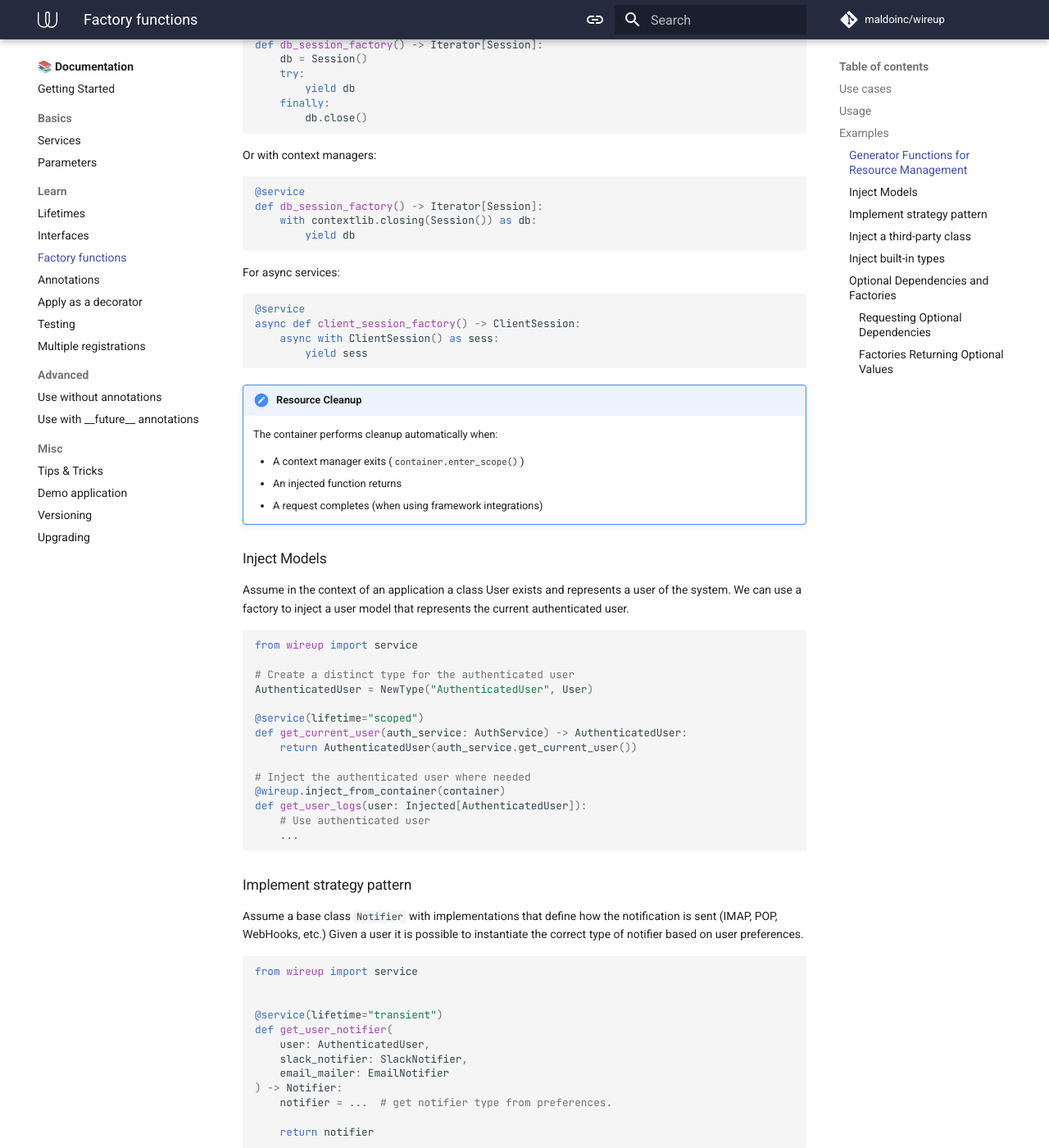
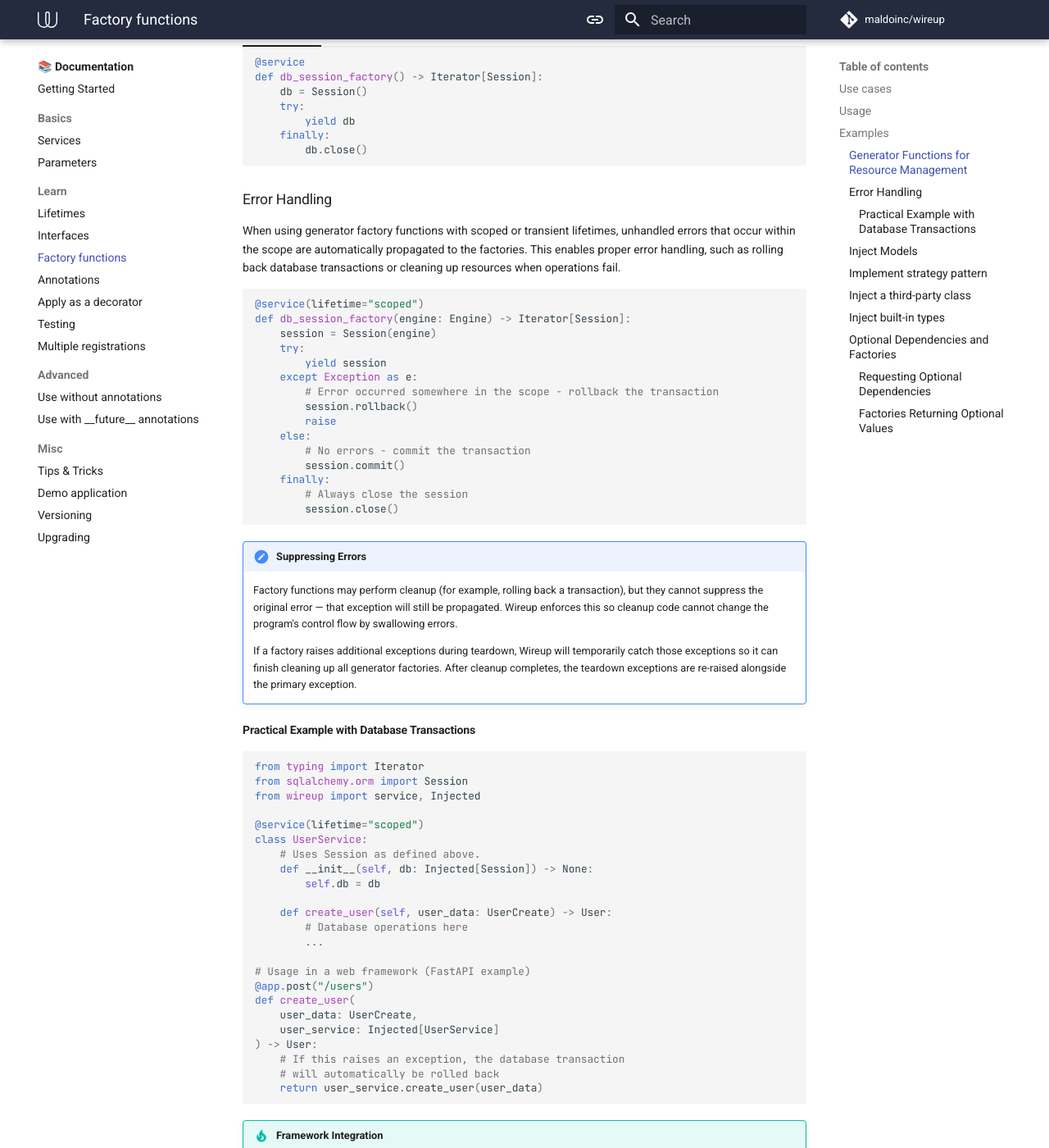
Before and after one commit to maldoinc/wireup, an MkDocs documentation site: the page built from docs/pages/factory_functions.md, in a window 1280 px wide and 1400 px high, scrolled down 908 px. Shown: the whole window at 82% size. Built offline with MkDocs 1.6.1 and Material for MkDocs 9.7.7, drawn with Linux system fonts in a browser that asks for light colours; comment, search, counter and statistics services are not loaded; the version menu is left out; some of the changed text lies outside the part shown.

Commit message:
Send errors to factories

````diff
--- a/docs/pages/factory_functions.md
+++ b/docs/pages/factory_functions.md
@@ -28,38 +28,102 @@ When the container needs to inject a dependency, it checks known factories to se
 
 When your service requires cleanup (like database connections or network resources), use generator functions:
 
+=== "Generators"
+
+    ```python
+    @service
+    def db_session_factory() -> Iterator[Session]:
+        db = Session()
+        try:
+            yield db
+        finally:
+            db.close()
+    ```
+
+=== "Context Manager"
+
+    ```python
+    @service
+    def db_session_factory() -> Iterator[Session]:
+        with contextlib.closing(Session()) as db:
+            yield db
+    ```
+
+=== "Async Context Manager"
+
+    ```python
+    @service
+    async def client_session_factory() -> ClientSession:
+        async with ClientSession() as sess:
+            yield sess
+    ```
+
+### Error Handling
+
+When using generator factory functions with scoped or transient lifetimes, unhandled errors that occur within the
+scope are  automatically propagated to the factories. This enables proper error handling, such as rolling back
+database transactions or cleaning up resources when operations fail.
+
 ```python
-@service
-def db_session_factory() -> Iterator[Session]:
-    db = Session()
+@service(lifetime="scoped")
+def db_session_factory(engine: Engine) -> Iterator[Session]:
+    session = Session(engine)
     try:
-        yield db
+        yield session
+    except Exception as e:
+        # Error occurred somewhere in the scope - rollback the transaction
+        session.rollback()
+        raise
+    else:
+        # No errors - commit the transaction
+        session.commit()
     finally:
-        db.close()
+        # Always close the session
+        session.close()
 ```
 
-Or with context managers:
+!!! note "Suppressing Errors"
+    Factory functions may perform cleanup (for example, rolling back a transaction), but they cannot suppress
+    the original error — that exception will still be propagated. Wireup enforces this so cleanup code cannot
+    change the program's control flow by swallowing errors.
+
+    If a factory raises additional exceptions during teardown, Wireup will temporarily catch those exceptions
+    so it can finish cleaning up all generator factories. After cleanup completes, the teardown exceptions are
+    re-raised alongside the primary exception.
+
+
+#### Practical Example with Database Transactions
+
 ```python
-@service
-def db_session_factory() -> Iterator[Session]:
-    with contextlib.closing(Session()) as db:
-        yield db
+from typing import Iterator
+from sqlalchemy.orm import Session
+from wireup import service, Injected
+
+@service(lifetime="scoped")
+class UserService:
+    # Uses Session as defined above.
+    def __init__(self, db: Injected[Session]) -> None:
+        self.db = db
+
+    def create_user(self, user_data: UserCreate) -> User:
+        # Database operations here
+        ...
+
+# Usage in a web framework (FastAPI example)
+@app.post("/users")
+def create_user(
+    user_data: UserCreate,
+    user_service: Injected[UserService]
+) -> User:
+    # If this raises an exception, the database transaction
+    # will automatically be rolled back
+    return user_service.create_user(user_data)
 ```
 
-For async services:
-```python
-@service
-async def client_session_factory() -> ClientSession:
-    async with ClientSession() as sess:
-        yield sess
-```
-
-!!! note "Resource Cleanup"
-    The container performs cleanup automatically when:
-
-    * A context manager exits (`container.enter_scope()`)
-    * An injected function returns
-    * A request completes (when using framework integrations)
+!!! tip "Framework Integration"
+    When using Wireup with web frameworks, each request automatically gets its own scope.
+    When using this feature, database transactions and other resources are automatically managed per request,
+    with automatic rollback on any unhandled exception.
 
 ### Inject Models
 
````
Also changed, not shown: docs/pages/lifetimes.md (+7 -0 lines), docs/pages/tips_tricks.md (+1 -1 lines), 4 other files.
